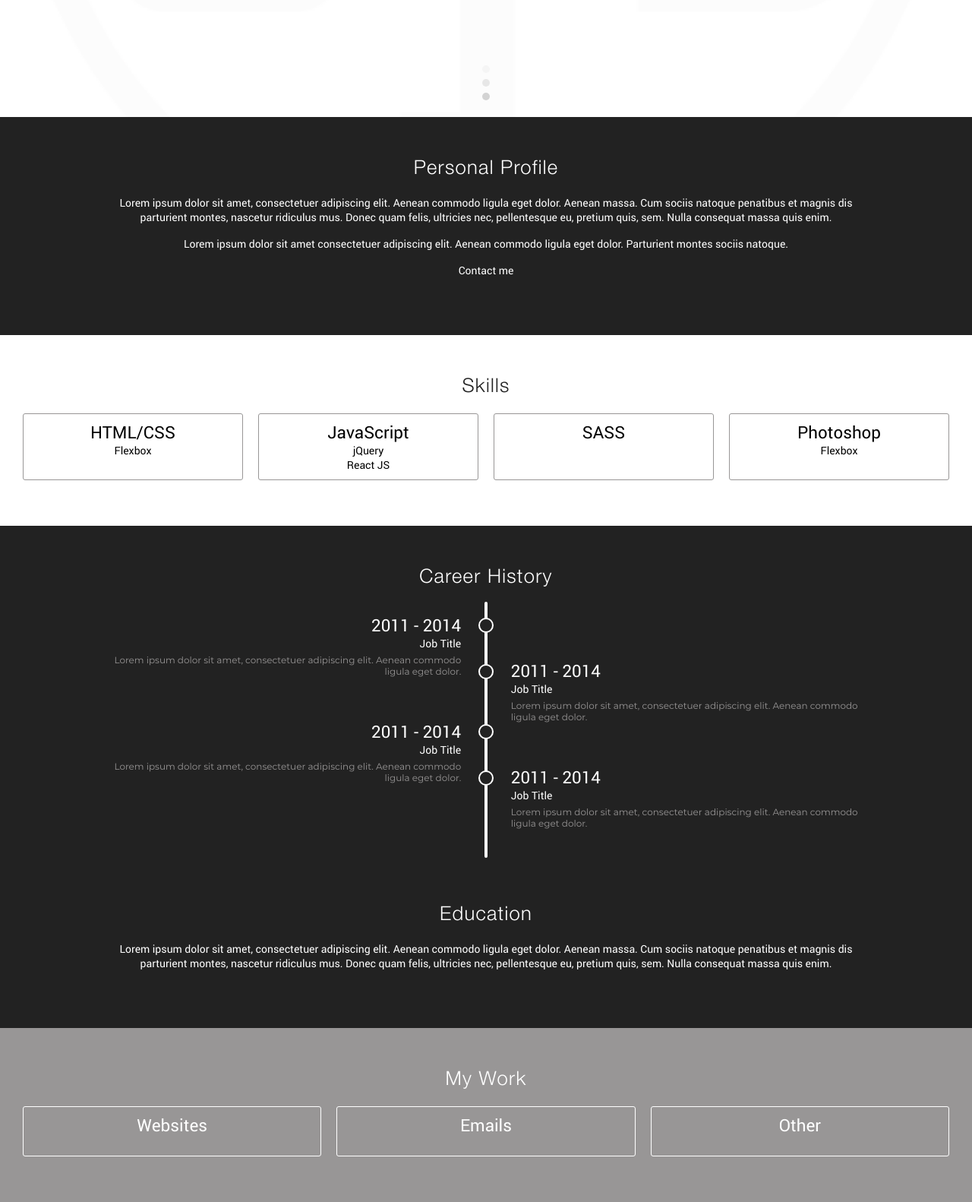
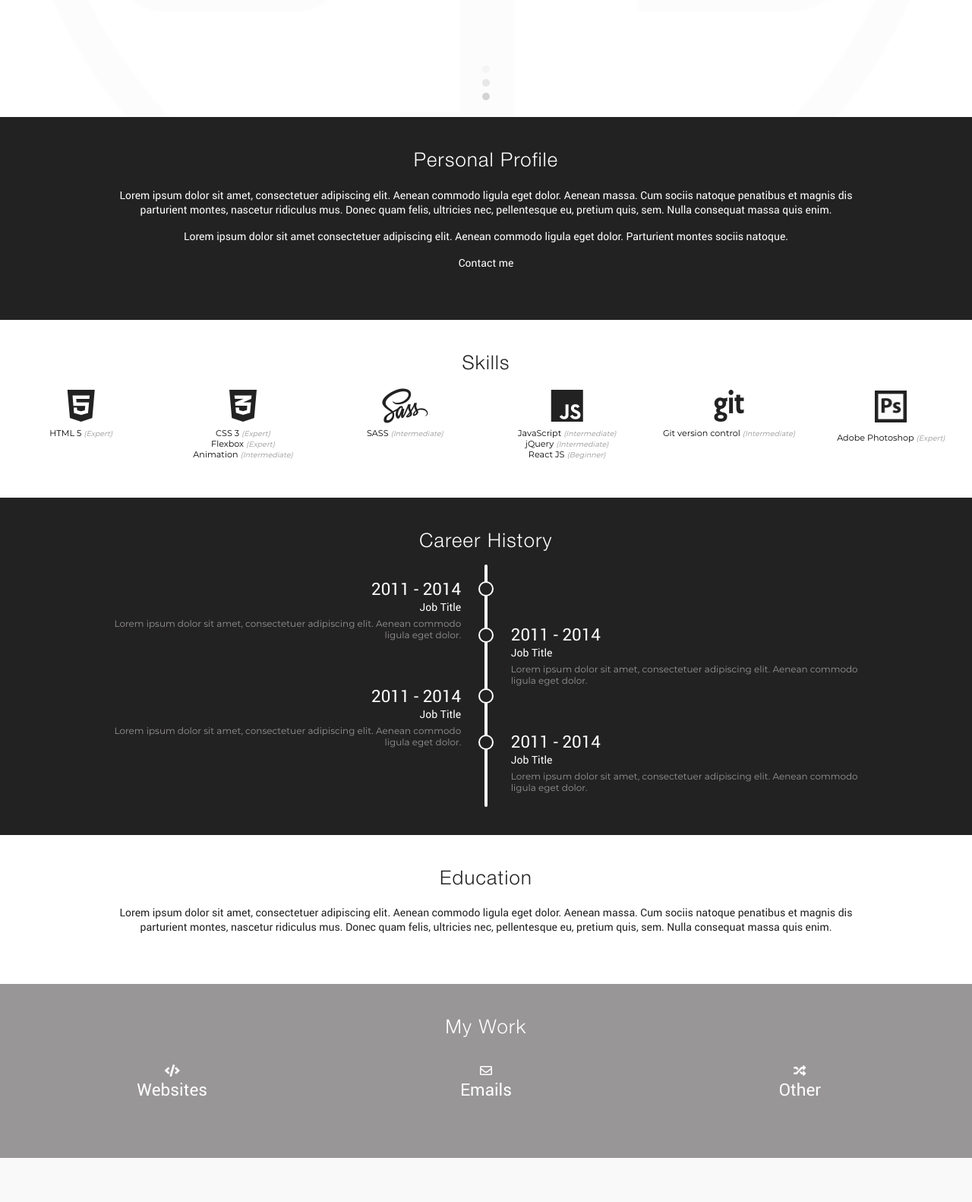
Before and after one commit to astortion/astortion.github.io, a PHP site: page / in a window 1280 px wide. Shown: the part 646-2228 px from the top of the page at 76% size. After the commit the page ends 2170 px from the top, so only its background shows below. Run offline with PHP 8.4, Linux system fonts and the light colour scheme; some libraries are stand-ins or nearby versions.

Commit message:
Skills section

```diff
--- a/css/style.css
+++ b/css/style.css
@@ -69,6 +69,7 @@ body {
   -webkit-font-smoothing: antialiased;
   /* Fix for webkit rendering */
   -webkit-text-size-adjust: 100%;
+  overflow-x: hidden;
 }
 
 input, textarea, button, select, label, a {
@@ -198,11 +199,12 @@ section {
   flex-wrap: wrap;
   justify-content: center;
   text-align: center;
-  padding: 60px  20px 60px 20px;
+  padding: 50px 20px 50px 20px;
 }
 
 #home {
   min-height: 100vh;
+  width: 100vw;
   align-items: center;
   background: #ffffff url(../images/sjb-bg.gif) no-repeat center/contain;
 }
@@ -363,20 +365,47 @@ section {
   color: #ffffff;
 }
 
-#skills * {
-  flex: 1 1 100%;
+#skills {
+  padding: 50px 0;
 }
 #skills p {
   margin-bottom: 0;
+  font-size: 0.7rem;
+  font-family: 'Montserrat', sans-serif;
+}
+#skills p.description {
+  color: #989696;
+}
+#skills i {
+  font-size: 3rem;
+  line-height: 0.85;
+  color: #222222;
+  margin-bottom: 0.5rem;
+}
+#skills img {
+  width: 2.625rem;
+  margin-bottom: 0.6rem;
+}
+#skills em {
+  font-family: 'Montserrat', sans-serif;
+  font-style: italic;
+  font-size: 0.6rem;
+  color: #989696;
+}
+#skills em:before {
+  content: '(';
+}
+#skills em:after {
+  content: ')';
 }
 #skills div {
-  border: 1px solid #989696;
-  margin-bottom: 10px;
-  border-radius: 3px;
-  padding: 0.6rem;
+  flex: 1 1 50%;
+  margin-bottom: 2rem;
+  padding: 0 10px;
 }
 
 #career {
+  padding-bottom: 70px;
   background: #222222;
   color: #ffffff;
   position: relative;
@@ -434,20 +463,20 @@ section {
 }
 #career:before {
   content: '';
-  height: 76%;
+  height: 72%;
   width: 4px;
   background: #ffffff;
   border-radius: 10px;
   position: absolute;
-  top: 100px;
+  top: 88px;
 }
 
 #education {
-  background: #222222;
-  color: #ffffff;
+  background: lightdark;
+  color: #222222;
 }
 #education h1 {
-  color: #ffffff;
+  color: #222222;
 }
 
 #work {
@@ -461,7 +490,6 @@ section {
   flex: 1 1 100%;
 }
 #work div {
-  border: 1px solid #ffffff;
   margin-bottom: 10px;
   border-radius: 3px;
   padding: 0.6rem;
@@ -475,8 +503,7 @@ section {
 }
 @media (min-width: 480px) {
   #skills div {
-    flex-basis: calc(50% - 20px);
-    margin: 10px;
+    flex-basis: 33.333%;
   }
 }
 @media (min-width: 768px) {
@@ -534,7 +561,7 @@ section {
 
   #skills div {
     flex: 1;
-    margin: 0 10px;
+    margin-bottom: 0;
   }
 
   #career div {
--- a/index.html
+++ b/index.html
@@ -8,6 +8,7 @@
 	<meta name="author" content="">
     <title></title>
 	<link href="images/favicon.ico" rel="icon">
+    <link rel="stylesheet" href="https://use.fontawesome.com/releases/v5.2.0/css/all.css" integrity="sha384-hWVjflwFxL6sNzntih27bfxkr27PmbbK/iSvJ+a4+0owXq79v+lsFkW54bOGbiDQ" crossorigin="anonymous">
     <link href="css/style.css" rel="stylesheet">
 	<!--[if lt IE 9]>
 		<script src="js/html5shiv.min.js"></script>
@@ -51,21 +52,32 @@
 <section id="skills">
     <h1>Skills</h1>
     <div>
-        <h2>HTML/CSS</h2>
-        <p>Flexbox</p>
+        <i class="fab fa-html5"></i>
+        <p>HTML 5 <em>Expert</em></p>
     </div>
     <div>
-        <h2>JavaScript</h2>
-        <p>jQuery</p>
-        <p>React JS</p>
+        <i class="fab fa-css3-alt"></i>
+        <p>CSS 3 <em>Expert</em></p>
+        <p>Flexbox <em>Expert</em></p>
+        <p>Animation <em>Intermediate</em></p>
     </div>
     <div>
-        <h2>SASS</h2>
-        <p></p>
+        <i class="fab fa-sass"></i>
+        <p>SASS <em>Intermediate</em></p>
     </div>
     <div>
-        <h2>Photoshop</h2>
-        <p>Flexbox</p>
+        <i class="fab fa-js"></i>
+        <p>JavaScript <em>Intermediate</em></p>
+        <p>jQuery <em>Intermediate</em></p>
+        <p>React JS <em>Beginner</em></p>
+    </div>
+    <div>
+        <i class="fab fa-git"></i>
+        <p>Git version control <em>Intermediate</em></p>
+    </div>
+    <div>
+        <img src="images/icon-photoshop.png" alt="">
+        <p>Adobe Photoshop <em>Expert</em></p>
     </div>
 </section>
 
@@ -101,15 +113,17 @@
 <section id="work">
     <h1>My Work</h1>
 
-    <div>
+    <div><i class="fas fa-code"></i>
         <h2>Websites</h2>
         <p></p>
     </div>
     <div>
+        <i class="far fa-envelope"></i>
         <h2>Emails</h2>
         <p></p>
     </div>
     <div>
+        <i class="fas fa-random"></i>
         <h2>Other</h2>
         <p></p>
     </div>
--- a/sass/_base.scss
+++ b/sass/_base.scss
@@ -22,6 +22,7 @@ body {
     font-family: $mainFontStack;
     -webkit-font-smoothing: antialiased; /* Fix for webkit rendering */
     -webkit-text-size-adjust: 100%;
+    overflow-x: hidden;
 }
 
 input, textarea, button, select, label, a {-webkit-tap-highlight-color: rgba(0,0,0,0);}
--- a/sass/style.scss
+++ b/sass/style.scss
@@ -79,11 +79,12 @@ section {
     flex-wrap: wrap;
     justify-content: center;
     text-align: center;
-    padding: 60px  20px 60px 20px;
+    padding: 50px 20px 50px 20px;
 }
 
 #home {
     min-height: 100vh;
+    width: 100vw;
     align-items: center;
     background: $light url(../images/sjb-bg.gif) no-repeat center/contain;
     div {
@@ -152,7 +153,7 @@ section {
     h2 {
         font-family: 'MerriweatherLightItalic', sans-serif;
         font-style: italic;
-        color: #989696;
+        color: $primary;
         font-size: 1rem;
         letter-spacing: 0.04em;
         margin-bottom: 1rem;
@@ -275,17 +276,35 @@ section {
 }
 
 #skills {
-    * {flex: 1 1 100%;}
-    p {margin-bottom: 0;}
+    padding: 50px 0;
+    p {margin-bottom: 0; font-size: 0.7rem; font-family: 'Montserrat', sans-serif;}
+    p.description {
+        color: $primary;
+    }
+    i {font-size: 3rem; line-height: 0.85; color: $dark; margin-bottom: 0.5rem;}
+    img {width: 2.625rem; margin-bottom: 0.6rem;}
+    em {
+        font-family: 'Montserrat', sans-serif;
+        font-style: italic;
+        font-size: 0.6rem;
+        color: $primary;
+        &:before {
+            content: '(';
+        }
+        &:after {
+            content: ')';
+        }
+    }
+
     div {
-        border: 1px solid $primary;
-        margin-bottom: 10px;
-        border-radius: 3px;
-        padding: 0.6rem;
+        flex: 1 1 50%;
+        margin-bottom: 2rem;
+        padding: 0 10px;
     }
 }
 
 #career {
+    padding-bottom: 70px;
     background: $dark;
     color: $light;
     position: relative;
@@ -340,20 +359,20 @@ section {
     }
     &:before {
         content: '';
-        height: 76%;
+        height: 72%;
         width: 4px;
         background: $light;
         border-radius: 10px;
         position: absolute;
-        top: 100px;
+        top: 88px;
     }
 }
 
 #education {
-    background: $dark;
-    color: $light;
+    background: lightdark;
+    color: $dark;
     h1 {
-        color: $light;
+        color: $dark;
     }
 }
 
@@ -365,7 +384,6 @@ section {
     }
     * {flex: 1 1 100%;}
     div {
-        border: 1px solid $light;
         margin-bottom: 10px;
         border-radius: 3px;
         padding: 0.6rem;
@@ -382,8 +400,7 @@ section {
 @media #{$Xsmall} {
     #skills {
         div {
-            flex-basis: calc(50% - 20px);
-            margin: 10px;
+            flex-basis: 33.333%;
         }
     }
 }
@@ -428,8 +445,9 @@ section {
     #skills {
         div {
             flex: 1;
-            margin: 0 10px;
+            margin-bottom: 0;
         }
+
     }
     #career {
         div {
```
Also changed, not shown: images/icon-photoshop.png (added).
